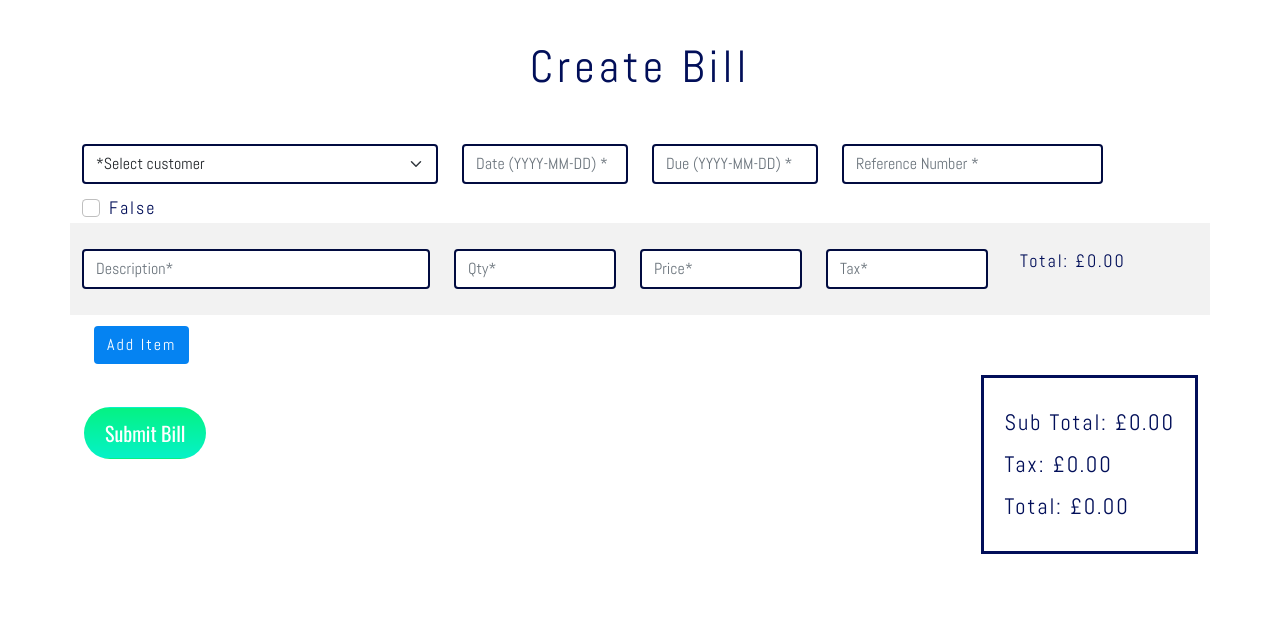
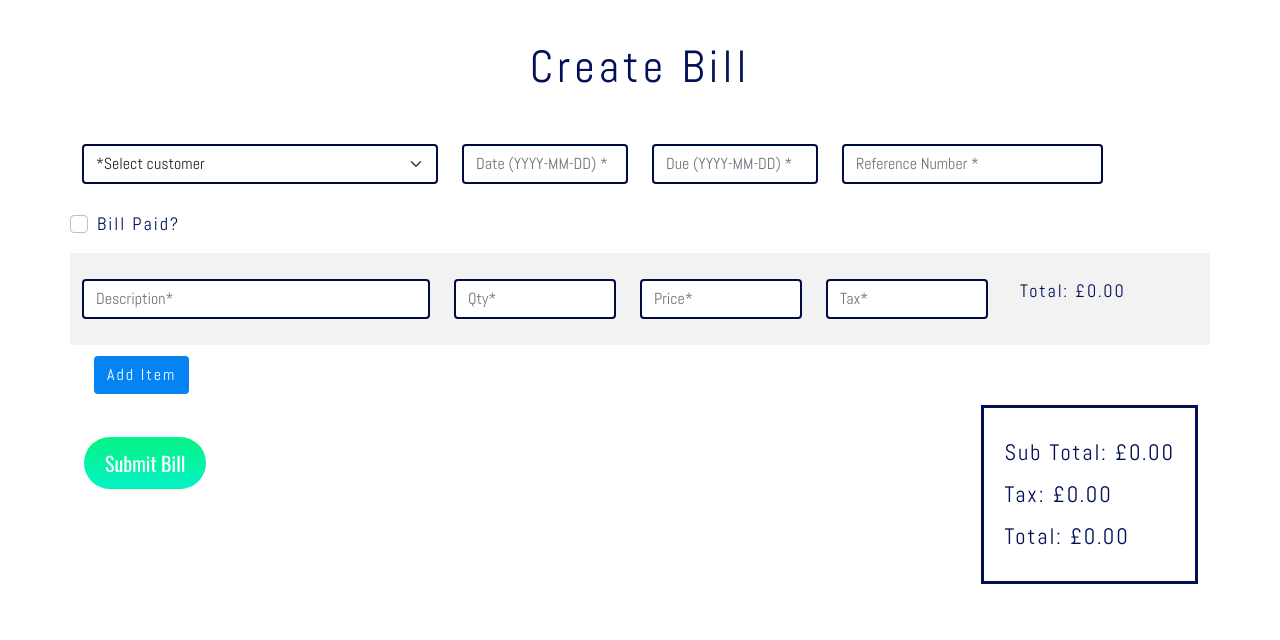
Before and after one commit to R-Prince/counter_ms4, a Django app: page /bill/create in a window 1280 px wide. Shown: the part 59-699 px from the top of the page. Run offline with Django 3.2, Linux system fonts and the light colour scheme; a user stored in the database is signed in; tables that the repository leaves empty hold one stand-in row (values such as "Sample post"); some libraries are stand-ins or nearby versions.

Commit message:
Change input field for checkbox on creating a bill form

```diff
--- a/bills/templates/bills/create_bill.html
+++ b/bills/templates/bills/create_bill.html
@@ -34,8 +34,11 @@
                             <div class="col-6 col-md-3">
                                 {{ bill_form.reference_number | as_crispy_field }}
                             </div>
-                            <div class="col-6 col-md-3">
-                                {{ bill_form.bill_paid | as_crispy_field }}
+                            <div class="col-6 col-md-3 form-check">
+                                <input class="form-check-input" type="checkbox" value="True" id="bill_paid" name="bill_paid">
+                                <label class="form-check-label" for="flexCheckDefault">
+                                    Bill Paid?
+                                </label>
                             </div>
                         </div>
                         <div class="row" id="bill_lines">
--- a/static/css/base.css
+++ b/static/css/base.css
@@ -158,6 +158,10 @@ body{
     height: 40vh;
 }
 
+.form-check{
+    margin: 1rem 0px;
+}
+
 /* Messages CSS */
 
 .messages-container{
```
